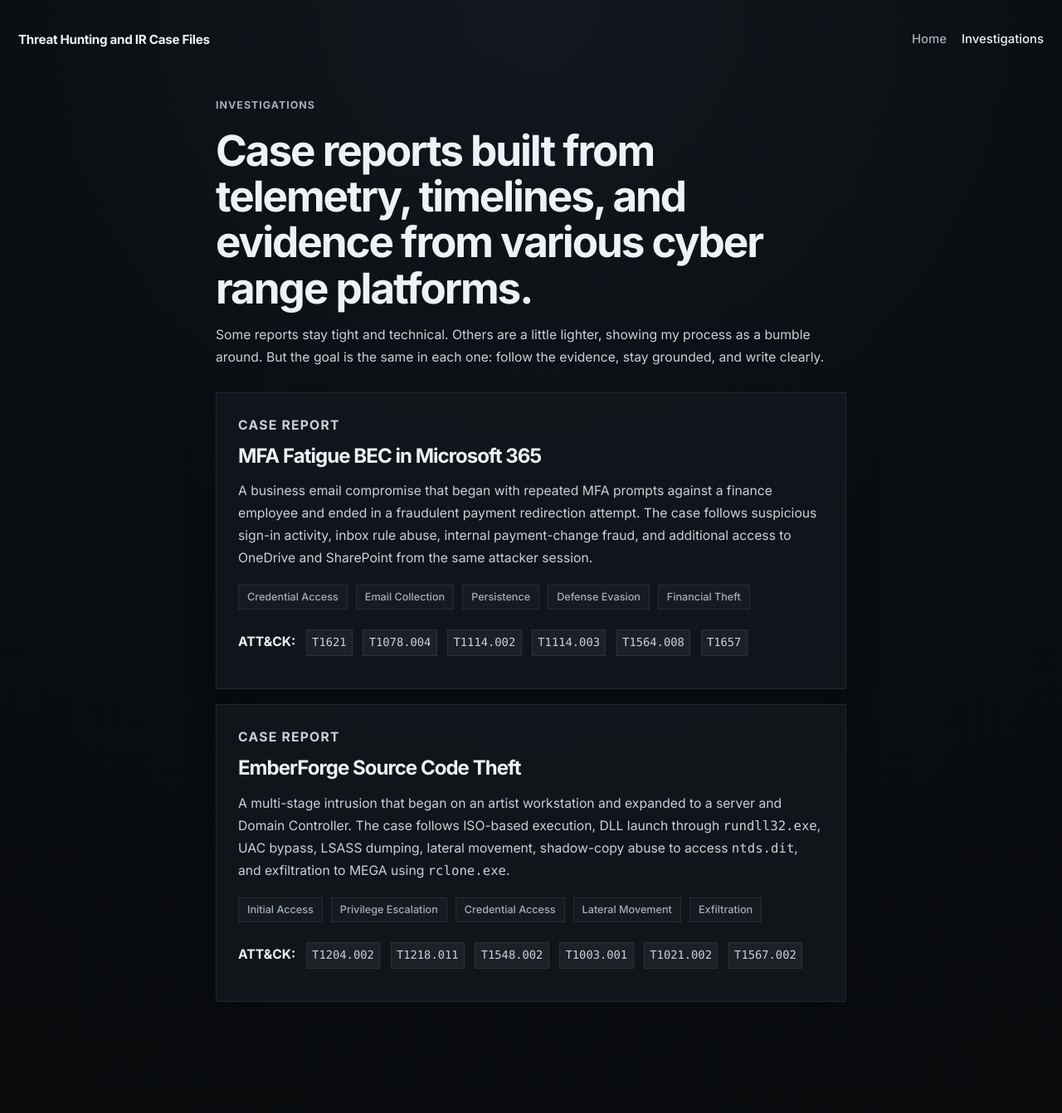
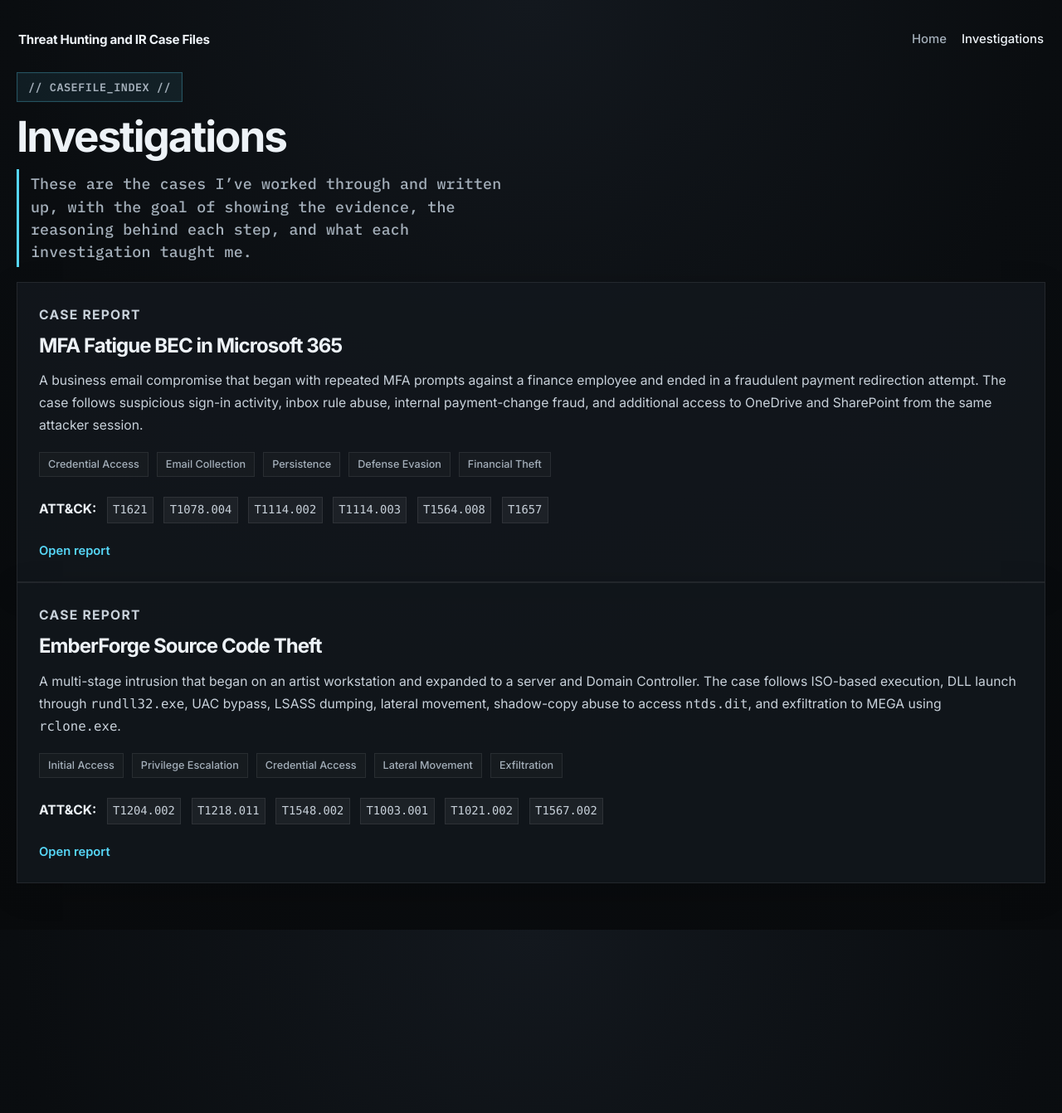
Before and after one commit to j-manli/j-manli.github.io, a Jekyll site: the page built from investigations/index.md, in a window 1280 px wide. Shown: the whole page at 83% size. Built offline with Jekyll 4.4.1, drawn with Linux system fonts in a browser that asks for light colours; after the commit the page ends 1121 px from its top, so only the background shows below that.

Commit message:
Update index.md

```diff
--- a/investigations/index.md
+++ b/investigations/index.md
@@ -4,65 +4,80 @@ layout: default
 permalink: /investigations/
 ---
 
-<div class="page-wrap">
-  <p class="kicker">Investigations</p>
-  <h1 class="page-title">Case reports built from telemetry, timelines, and evidence from various cyber range platforms.</h1>
+<div class="investigations-wrap">
+  <header class="investigations-header">
+    <p class="signal-badge">// CASEFILE_INDEX //</p>
+    <h1 class="page-title">Investigations</h1>
 
-  <p class="page-intro">
-    Some reports stay tight and technical. Others are a little lighter, showing my process as a bumble around. But the goal is the same in each one: follow the evidence, stay grounded, and write clearly.
-  </p>
+    <div class="hero-callout investigations-callout">
+     These are the cases I’ve worked through and written up, with the goal of showing the evidence, the reasoning behind each step, and what each investigation taught me.
+    </div>
 
-  <div class="case-list">
-    <article class="case-card">
-      <p class="panel-label">Case Report</p>
-      <h2><a href="/investigations/mfa-fatigue-bec-m365/">MFA Fatigue BEC in Microsoft 365</a></h2>
-      <p>
-        A business email compromise that began with repeated MFA prompts against a finance employee and ended in a fraudulent payment redirection attempt. The case follows suspicious sign-in activity, inbox rule abuse, internal payment-change fraud, and additional access to OneDrive and SharePoint from the same attacker session.
-      </p>
+  </header>
 
-      <div class="case-tags">
-        <span>Credential Access</span>
-        <span>Email Collection</span>
-        <span>Persistence</span>
-        <span>Defense Evasion</span>
-        <span>Financial Theft</span>
+  <div class="investigations-list">
+    <article class="case-card investigation-index-card">
+      <div class="investigation-index-main">
+        <p class="panel-label">Case Report</p>
+        <h2><a href="/investigations/mfa-fatigue-bec-m365/">MFA Fatigue BEC in Microsoft 365</a></h2>
+        <p>
+          A business email compromise that began with repeated MFA prompts against a finance employee and ended in a fraudulent payment redirection attempt. The case follows suspicious sign-in activity, inbox rule abuse, internal payment-change fraud, and additional access to OneDrive and SharePoint from the same attacker session.
+        </p>
+
+        <div class="case-tags">
+          <span>Credential Access</span>
+          <span>Email Collection</span>
+          <span>Persistence</span>
+          <span>Defense Evasion</span>
+          <span>Financial Theft</span>
+        </div>
+
+        <p class="attack-mapping">
+          <strong>ATT&amp;CK:</strong>
+          <code>T1621</code>
+          <code>T1078.004</code>
+          <code>T1114.002</code>
+          <code>T1114.003</code>
+          <code>T1564.008</code>
+          <code>T1657</code>
+        </p>
       </div>
 
-      <p class="attack-mapping">
-        <strong>ATT&amp;CK:</strong>
-        <code>T1621</code>
-        <code>T1078.004</code>
-        <code>T1114.002</code>
-        <code>T1114.003</code>
-        <code>T1564.008</code>
-        <code>T1657</code>
-      </p>
+      <div class="investigation-index-side">
+        <a class="text-link" href="/investigations/mfa-fatigue-bec-m365/">Open report</a>
+      </div>
     </article>
 
-    <article class="case-card">
-      <p class="panel-label">Case Report</p>
-      <h2><a href="/investigations/emberforge-source-code-theft/">EmberForge Source Code Theft</a></h2>
-      <p>
-        A multi-stage intrusion that began on an artist workstation and expanded to a server and Domain Controller. The case follows ISO-based execution, DLL launch through <code>rundll32.exe</code>, UAC bypass, LSASS dumping, lateral movement, shadow-copy abuse to access <code>ntds.dit</code>, and exfiltration to MEGA using <code>rclone.exe</code>.
-      </p>
+    <article class="case-card investigation-index-card">
+      <div class="investigation-index-main">
+        <p class="panel-label">Case Report</p>
+        <h2><a href="/investigations/emberforge-source-code-theft/">EmberForge Source Code Theft</a></h2>
+        <p>
+          A multi-stage intrusion that began on an artist workstation and expanded to a server and Domain Controller. The case follows ISO-based execution, DLL launch through <code>rundll32.exe</code>, UAC bypass, LSASS dumping, lateral movement, shadow-copy abuse to access <code>ntds.dit</code>, and exfiltration to MEGA using <code>rclone.exe</code>.
+        </p>
 
-      <div class="case-tags">
-        <span>Initial Access</span>
-        <span>Privilege Escalation</span>
-        <span>Credential Access</span>
-        <span>Lateral Movement</span>
-        <span>Exfiltration</span>
+        <div class="case-tags">
+          <span>Initial Access</span>
+          <span>Privilege Escalation</span>
+          <span>Credential Access</span>
+          <span>Lateral Movement</span>
+          <span>Exfiltration</span>
+        </div>
+
+        <p class="attack-mapping">
+          <strong>ATT&amp;CK:</strong>
+          <code>T1204.002</code>
+          <code>T1218.011</code>
+          <code>T1548.002</code>
+          <code>T1003.001</code>
+          <code>T1021.002</code>
+          <code>T1567.002</code>
+        </p>
       </div>
 
-      <p class="attack-mapping">
-        <strong>ATT&amp;CK:</strong>
-        <code>T1204.002</code>
-        <code>T1218.011</code>
-        <code>T1548.002</code>
-        <code>T1003.001</code>
-        <code>T1021.002</code>
-        <code>T1567.002</code>
-      </p>
+      <div class="investigation-index-side">
+        <a class="text-link" href="/investigations/emberforge-source-code-theft/">Open report</a>
+      </div>
     </article>
   </div>
 </div>
```
